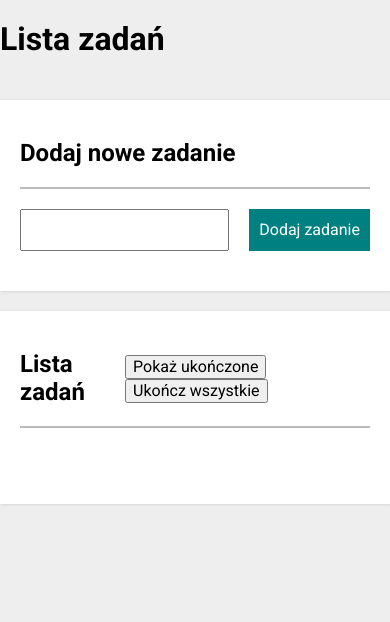
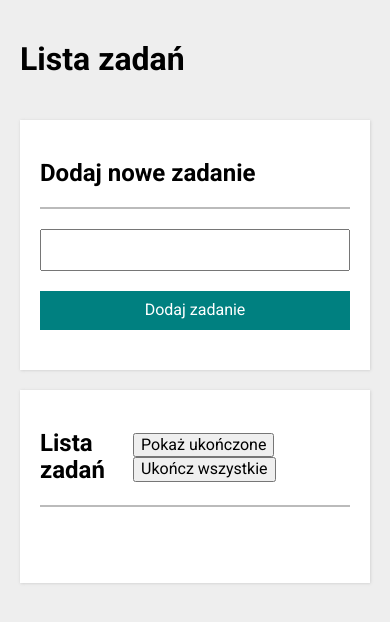
Before and after one commit to Wojciech9142/newToDoList, a plain HTML site: page index.html in a window 390 px wide. Drawn offline with nearby package versions, Linux system fonts and the light colour scheme.

Commit message:
fixed responsible form

```diff
--- a/css/container.css
+++ b/css/container.css
@@ -3,5 +3,6 @@
     margin: 0 auto;
     display: grid;
     grid-template-columns: 1fr;
-    grid-gap: 20px
+    grid-gap: 20px;
+    padding: 20px;
 }
--- a/css/form.css
+++ b/css/form.css
@@ -2,6 +2,12 @@
     display: grid;
     grid-template-columns: 1fr auto;
     grid-gap: 20px;
+}
+
+@media(max-width: 787px){
+    .form{
+        grid-template-columns: 1fr;
+    }
 }
 
 .form__inputElement{
```
